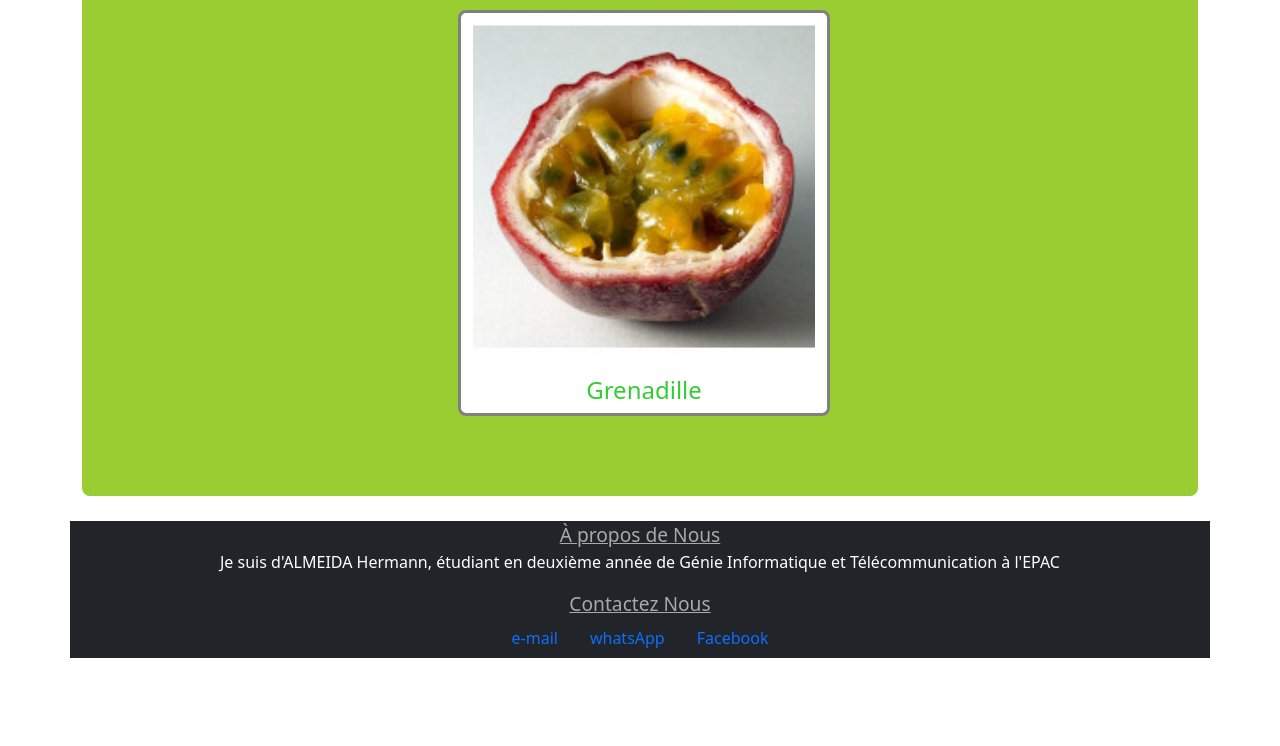
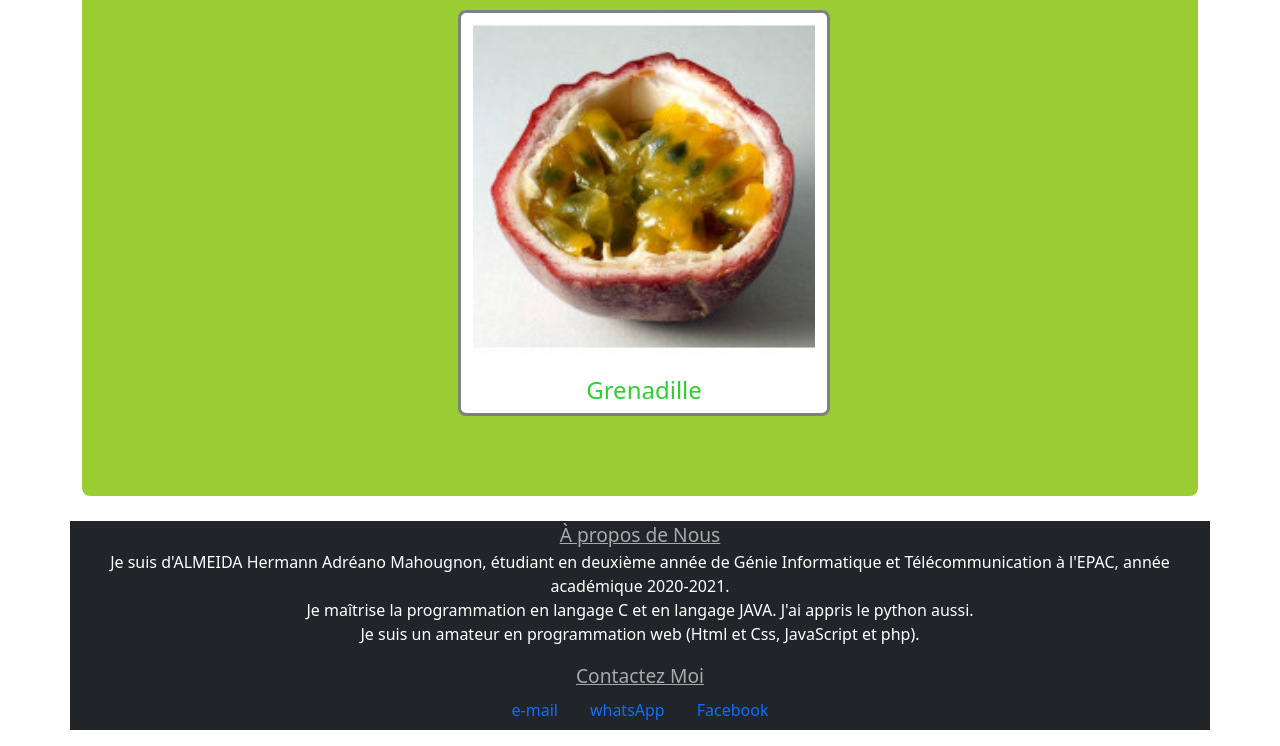
Before and after one commit to hermann2001/TP-SitedeFruit, a plain HTML site: page categorie.html in a window 1280 px wide. Shown: the part 8170-8916 px from the top of the page. Before the commit the page ends 8844 px from the top, so only its background shows below. Drawn offline with Linux system fonts and the light colour scheme.

Commit message:
ch_footer_and_del_js

```diff
--- a/categorie.html
+++ b/categorie.html
@@ -199,10 +199,14 @@
 		<footer class="container bg-dark text-white text-center">
 			<div id="aboutUs">
 				<div id="titre_about" class="text-decoration-underline">À propos de Nous</div>
-				<p class="text_about">Je suis d'ALMEIDA Hermann, étudiant en deuxième année de Génie Informatique et Télécommunication à l'EPAC</p>
+				<p class="text_about">
+					Je suis d'ALMEIDA Hermann Adréano Mahougnon, étudiant en deuxième année de Génie Informatique et Télécommunication à l'EPAC, année académique 2020-2021.<br/>
+					Je maîtrise la programmation en langage C et en langage JAVA. J'ai appris le python aussi.<br/>
+					Je suis un amateur en programmation web (Html et Css, JavaScript et php).
+				</p>
 			</div>
 			<div id="contactUs">
-				<div id="titre_contact" class="text-decoration-underline">Contactez Nous</div>
+				<div id="titre_contact" class="text-decoration-underline">Contactez Moi</div>
 				<div class="d-flex flex-wrap justify-content-around mb-3 me-md-auto text-decoration-none">
 					<ul class="nav nav-pills">
 						<li class="nav-item"><a href="mailto:adreanodalmeida@gmail.com" class="nav-link">e-mail</a></li>
@@ -214,6 +218,5 @@
 		</footer>
 
 		<script src="Framework/bootstrap.bundle.js"></script>
-		<script src="javaScript/script.js"></script>
 	</body>
 </html>
```
Also changed, not shown: description.html (+6 -3 lines), index.html (+6 -3 lines).
